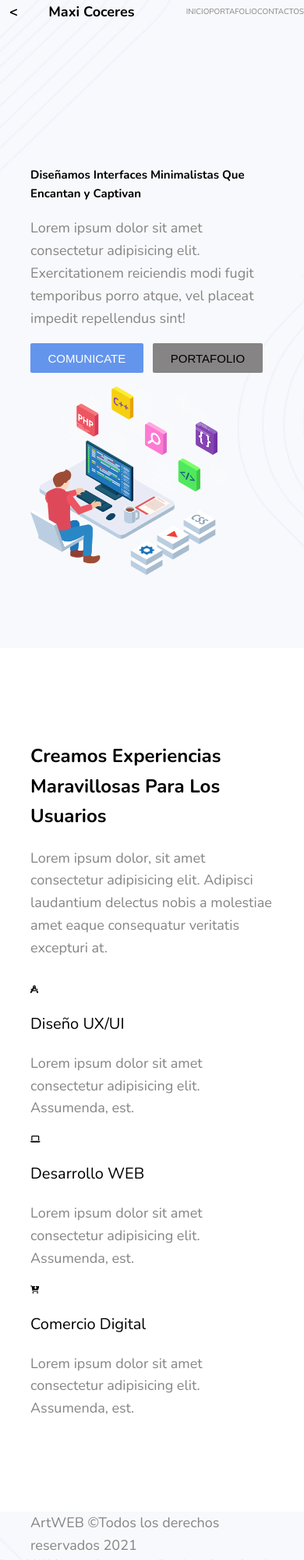
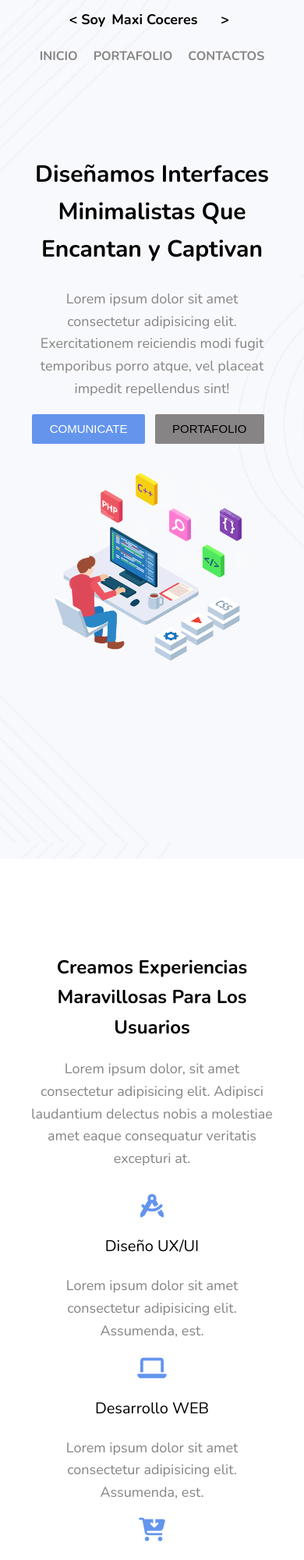
Before and after one commit to MaximilianoCoceres/practica-sass, a plain HTML site: page index.html in a window 390 px wide. Shown: the top 2000 px of the page at 78% size. Drawn offline with nearby package versions, Linux system fonts and the light colour scheme.

Commit message:
termine primera parte

```diff
--- a/index.html
+++ b/index.html
@@ -87,7 +87,7 @@
         </div>
 
         <footer>
-            <p class="footer-content">
+            <p class="footer-content ejemplo">
                 ArtWEB &copy;Todos los derechos reservados 2021
             </p>
         </footer>
@@ -96,6 +96,8 @@
             window.onscroll = function () {
                 if (window.pageYOffset > 10) {
                     menu.style.backgroundColor = '#fff';
+                    menu.style.height= '10vh';
+                    menu.style.transition = '.5s';
                 }
                 else {
                     menu.style.backgroundColor = 'initial';
--- a/main.scss
+++ b/main.scss
@@ -3,5 +3,7 @@
 @import 'partials/global';
 @import 'partials/mixin.scss';
 @import 'modules/header.scss';
+@import 'partials/funciones.scss';
 @import 'modules/secciones';
+@import 'modules/botones.scss';
 @import 'partials/_medias';
--- /dev/null
+++ b/modules/botones.scss
@@ -0,0 +1,27 @@
+.btn{
+    border: none;
+    border-radius: 2px;
+    padding: 0.7em 1.5em;
+    cursor: pointer;
+    margin-right: 10px;
+    margin-bottom: 10px;
+    font-size: 1.5rem;
+    font-weight: 500;
+    transition: transform 500ms;
+    &:hover{
+        transform: scale(1.1);
+
+    }
+}
+
+
+
+.btn-principal{
+    @extend .btn;
+    color: #fff;
+    background-color: #6495ed;
+}
+.btn-secundario{
+    @extend .btn;
+    background-color: $color-p;
+}
--- a/modules/header.scss
+++ b/modules/header.scss
@@ -5,12 +5,27 @@
     position: fixed;
     top: 0;
     z-index: 999;
+    padding: 3em 3em;
     @include caja-flex(space-between,center,nowrap);
 }
 
 nav{
     ul{
         @include caja-flex(space-between,center,nowrap);
+        padding: 0;
+
+    }
+
+    a{
+        padding: 10px;
+        font-size: 1.6rem;
+        font-weight: bold;
+    }
+
+    a:hover{
+        color: #6495ed;
+        transform: scale(1.1);
+        transition: .4s;
     }
 
 }
--- a/modules/secciones.scss
+++ b/modules/secciones.scss
@@ -5,5 +5,48 @@
 }
 
 .presentacion{
-    padding:200px 0 50px 0;
+    padding:22rem 5rem;
+    @include caja-flex(space-between,center,nowrap);
+
+        .flex-item2{
+        text-align: center;
+         };
+
+         h1{
+            margin-top: 0;
+            padding-right: 20px ;
+            font-size: $font-h1;
+         }
+
+         p{
+            padding:0 10px 20px 0;
+         }
+
 }
+
+.servicios{
+    div{
+        text-align: center;
+    }
+
+    .tipo-servicios{
+        @include caja-flex(center,center,nowrap);
+
+        i{
+            font-size: 30px;
+            color: #6495ed;
+        }
+    }
+}
+
+
+footer{
+    min-height: 80px;
+    background-color: rgb(52, 53, 51);
+    margin-top: 0;
+
+    .footer-content{
+        text-align: center;
+        padding: 30px 0;
+    }
+}
--- a/partials/_global.scss
+++ b/partials/_global.scss
@@ -58,24 +58,3 @@ h3{
     font-size: $font-h3;
     font-weight: lighter;
 }
-
-.btn{
-    border: none;
-    border-radius: 2px;
-    padding: 0.7em 1.5em;
-    cursor: pointer;
-    margin-right: 10px;
-    margin-bottom: 10px;
-    font-size: 1.5rem;
-    font-weight: 500;
-}
-
-.btn-principal{
-    @extend .btn;
-    color: #fff;
-    background-color: #6495ed;
-}
-.btn-secundario{
-    @extend .btn;
-    background-color: $color-p;
-}
--- a/partials/_medias.scss
+++ b/partials/_medias.scss
@@ -0,0 +1,56 @@
+//pantallas extra anchas
+
+@media(min-width:1400px){
+    .header-logo,.servicios,.footer-content,.presentacion{
+        width: 100%;
+
+    }
+
+
+}
+
+
+//pantallas medianas
+@media(min-width:992px){
+
+    .presentacion div{
+        text-align: center;
+        margin-bottom: 30px;
+    }
+
+    nav{
+        @include caja-flex(center,center,wrap);
+
+        padding: 20px 0;
+    }
+}
+
+//pantallas pequeñas
+
+@media (max-width:426px){
+
+    .header-logo{
+        flex-wrap: wrap;
+        align-items: center;
+        justify-content: center;
+        padding: 1em;
+        height: 15vh;
+
+    }
+
+    .presentacion,.tipo-servicios{
+        flex-direction: column;
+    }
+    .presentacion {
+        @include caja-flex(center,center,wrap);
+        padding: 200px 0 ;
+        div{
+            text-align: center;
+            margin-bottom: 10px;
+
+            h1,p{
+                padding: 0;
+            }
+        }
+    }
+}
--- /dev/null
+++ b/partials/funciones.scss
@@ -0,0 +1,21 @@
+@function font-calc($size,$type){
+    $font:16;
+
+    @if $type ==h1{
+        $font: ($size + 0.2*$size);
+    }
+
+    @if $type==h2{
+        $font:($size+0.1*$size);
+    }
+
+    @else{
+        $font:16;
+    }
+
+    @return $font + px;
+}
+
+.ejemplo{
+    font-size: font-calc(16,h2);
+}
```
Also changed, not shown: main.css, 1 other file.
